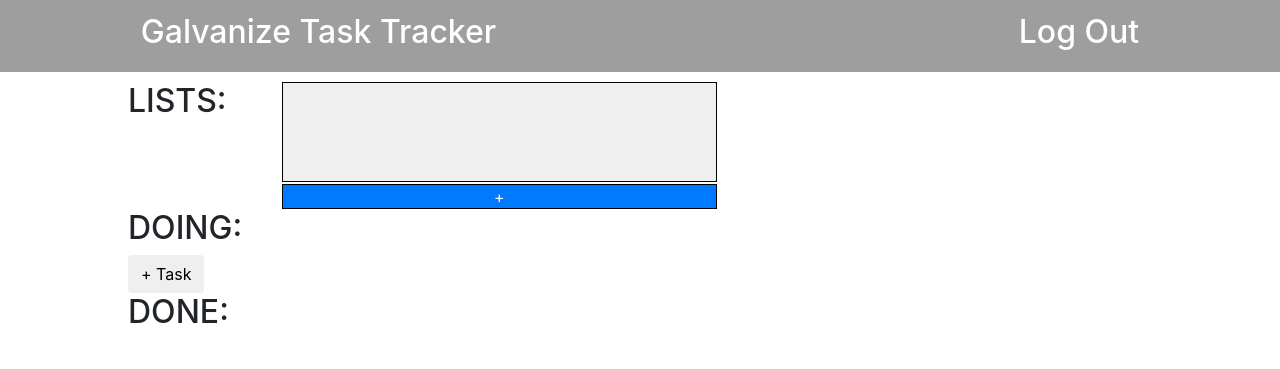
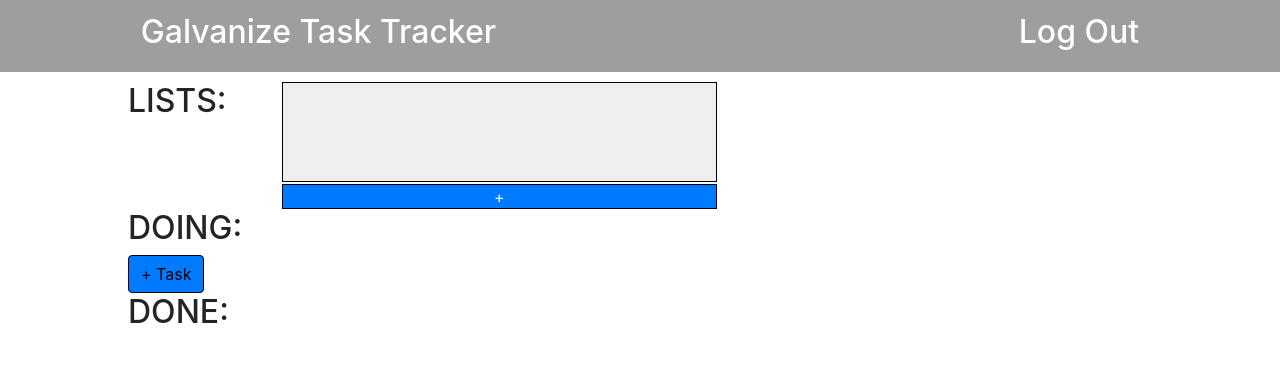
Before and after one commit to SuryaKrishnaMoorthy/galvanize_task_tracker_front_end, a website: page views/tasks.html in a window 1280 px wide. Drawn offline with nearby package versions, Linux system fonts and the light colour scheme; no server answers.

Commit message:
New task button CSS

```diff
--- a/stylesheets/tasks.css
+++ b/stylesheets/tasks.css
@@ -116,6 +116,11 @@
   cursor: pointer;
 }
 
+.add-task {
+  border: 1px solid black;
+  background: #007bff;
+}
+
 /* Lists */
 .list-items-container {
   min-height: 100px;
```
